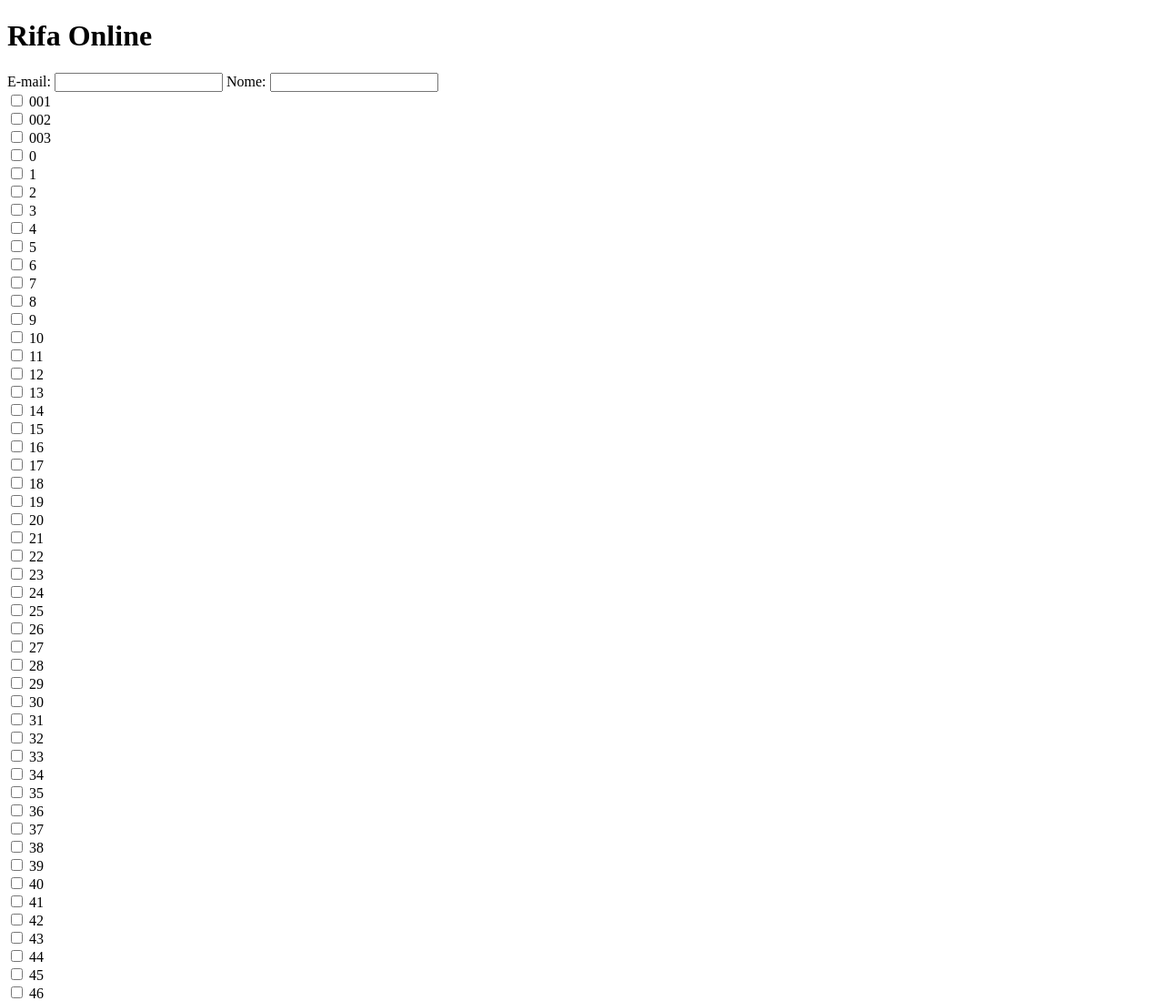
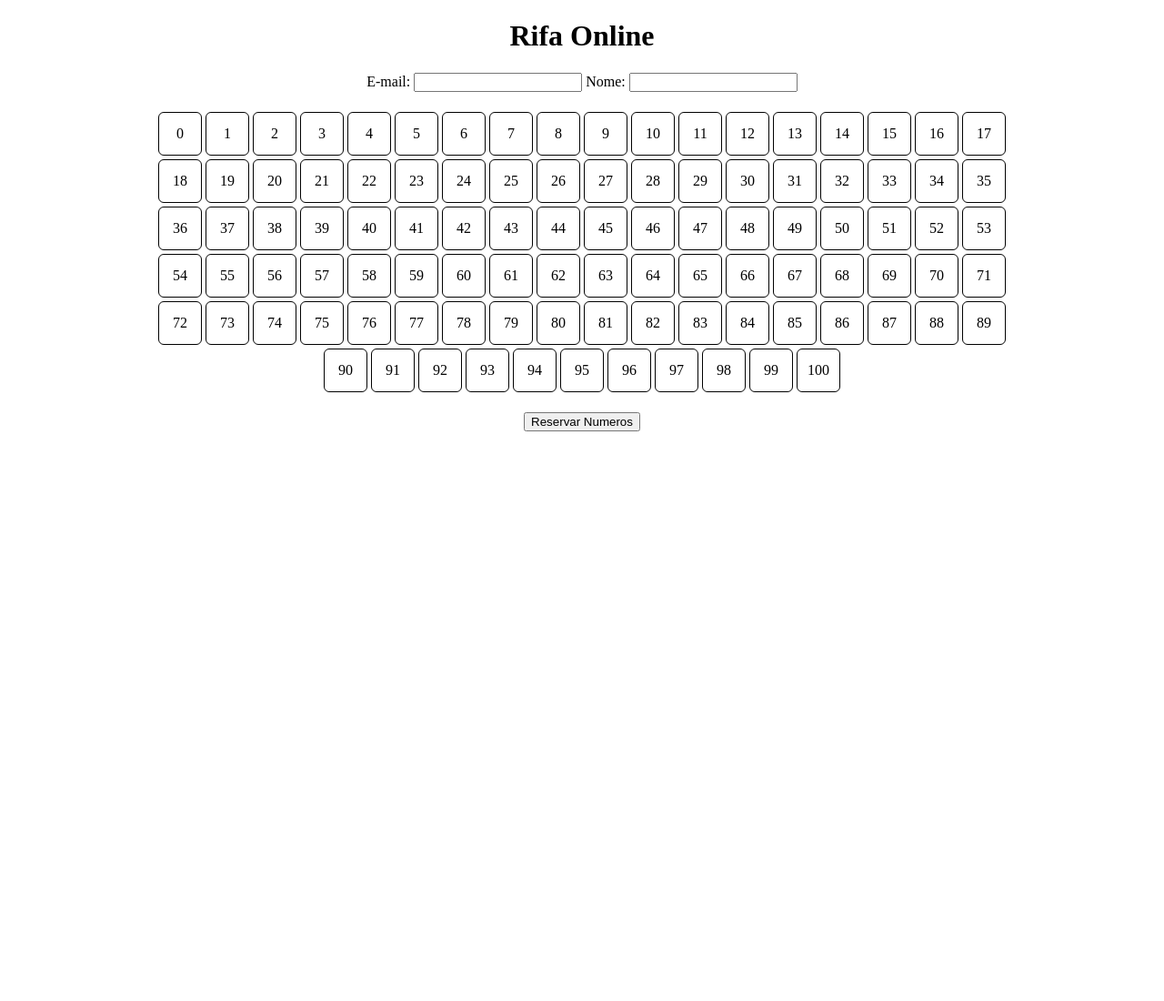
Before and after one commit to jorge-lba/rifa, a website: page public/src/home/index.html in a window 1280 px wide. Shown: the top 1100 px of the page at 91% size. After the commit the page ends 800 px from the top, so only its background shows below. Drawn offline with Linux system fonts and the light colour scheme.

Commit message:
Iniciando CSS

```diff
--- a/public/src/home/index.css
+++ b/public/src/home/index.css
@@ -0,0 +1,44 @@
+html{
+    margin: 0;
+}
+
+body{
+    margin: auto;
+    width: 80%;
+    text-align: center;
+}
+
+#numbers{
+    display: flex;
+    flex-direction: row;
+    flex-wrap: wrap;
+    justify-content: center;
+
+    margin: 20px 30px;
+}
+
+section div {
+    content: "";
+    display: flex;
+    text-align: center;
+    justify-content: center;
+
+    margin: 2px;
+    width: 46px;
+    height: 46px;
+
+    border: 1px solid;
+    border-radius: 6px;
+}
+
+section label {
+    padding: 30% 0;
+}
+
+.numbers-checkbox{
+    display: none;
+    visibility: hidden;
+    opacity: 0;
+    position: absolute;
+    left: -999999px;
+}
--- a/public/src/home/index.html
+++ b/public/src/home/index.html
@@ -20,18 +20,6 @@
             <input type="text" name="" id="">
 
             <section id="numbers">
-                <div id="001">
-                    <input type="checkbox" name="number" id="001">
-                    <label for="number">001</label>
-                </div>
-                <div id="002">
-                    <input type="checkbox" name="number" id="002">
-                    <label for="number">002</label>
-                </div>
-                <div id="003">
-                    <input type="checkbox" name="number" id="003">
-                    <label for="number">003</label>
-                </div>
             </section>
 
             <button type="submit">Reservar Numeros</button>
--- a/public/src/home/index.js
+++ b/public/src/home/index.js
@@ -5,10 +5,8 @@ const numbersHTML = ( number ) => {
     const node = document.createElement( `div` )
     node.setAttribute( 'id', `${ number }` )
     node.innerHTML =
-        `<div id="${ number }">
-            <input type="checkbox" name="number" id="${ number }">
-            <label for="number">${ number }</label>
-        </div>`
+        `<input type="checkbox" class="numbers-checkbox" id="${ number }">
+        <label for="number">${ number }</label>`
     return node
 }
 
```
